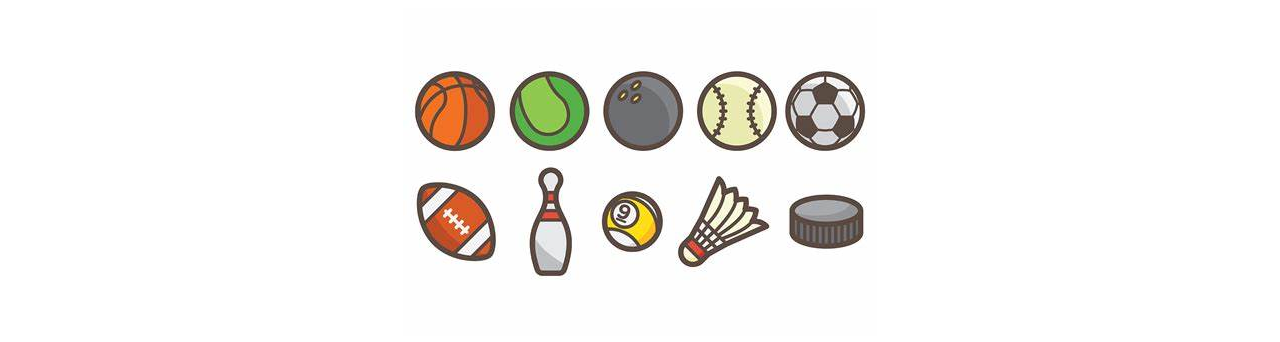
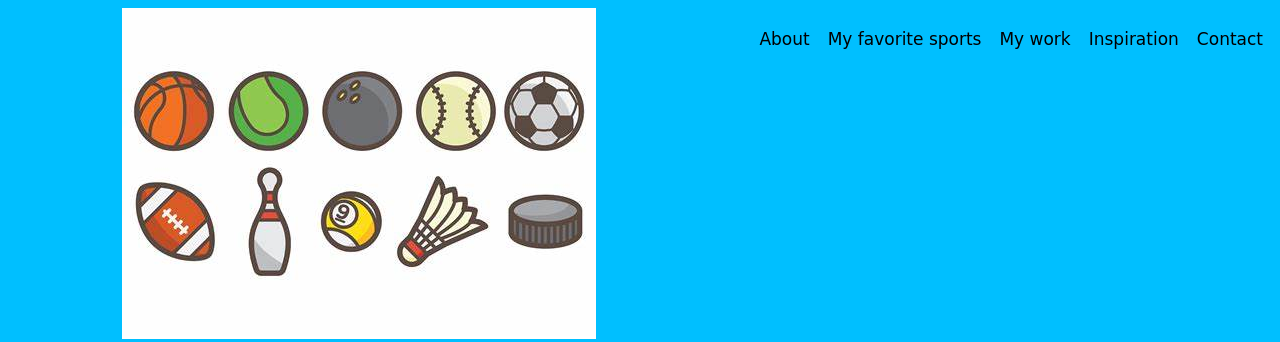
Before and after one commit to Arush2010git/Myblog, a plain HTML site: page index.html in a window 1280 px wide. Shown: the top 342 px of the page. Drawn offline with Linux system fonts and the light colour scheme.

Commit message:
Add files via upload

```diff
--- a/index.html
+++ b/index.html
@@ -5,11 +5,19 @@
     <meta name="viewport" content="width=device-width, initial-scale=1.0">
     <title>Hobbies</title>
     <link rel="stylesheet" href="style3.css">
+     <link href="https://fonts.googleapis.com/css?family=Cinzel+Decorative&display=swap" rel="stylesheet">
 </head>
 
 <body>
 
     <script src=""></script>
+    <ul class="menu">
+    <li class="link">About</li>
+    <li class="link">My favorite sports</li>
+    <li class="link">My work</li>
+    <li class="link">Inspiration</li>
+    <li class="link">Contact</li>
+    </ul>
     <img src="OIP.jpeg" id="img1">
     <h1>Hobbies</h1>
     <div class="line"></div>
--- a/style3.css
+++ b/style3.css
@@ -6,7 +6,31 @@
     }
 body{
     text-align:center;
+    background-color:deepskyblue
 }
 p{
     font-size:25px;
 }
+
+.menu{
+    list-style: none;
+    font-family: cursive;
+    float:right;
+    top:10px;
+    right:30px;
+    cursor:pointer;
+    color:black;
+}
+.link{
+     float:left;
+    padding-top: 5px;
+    padding-bottom:5px;
+    padding-left: 9px;
+    padding-right: 9px;
+    font-size:17px;
+}
+.link:hover{
+    background-color:blueviolet;
+    font-size:23px;
+    font-family: Ubuntu;
+}
```
